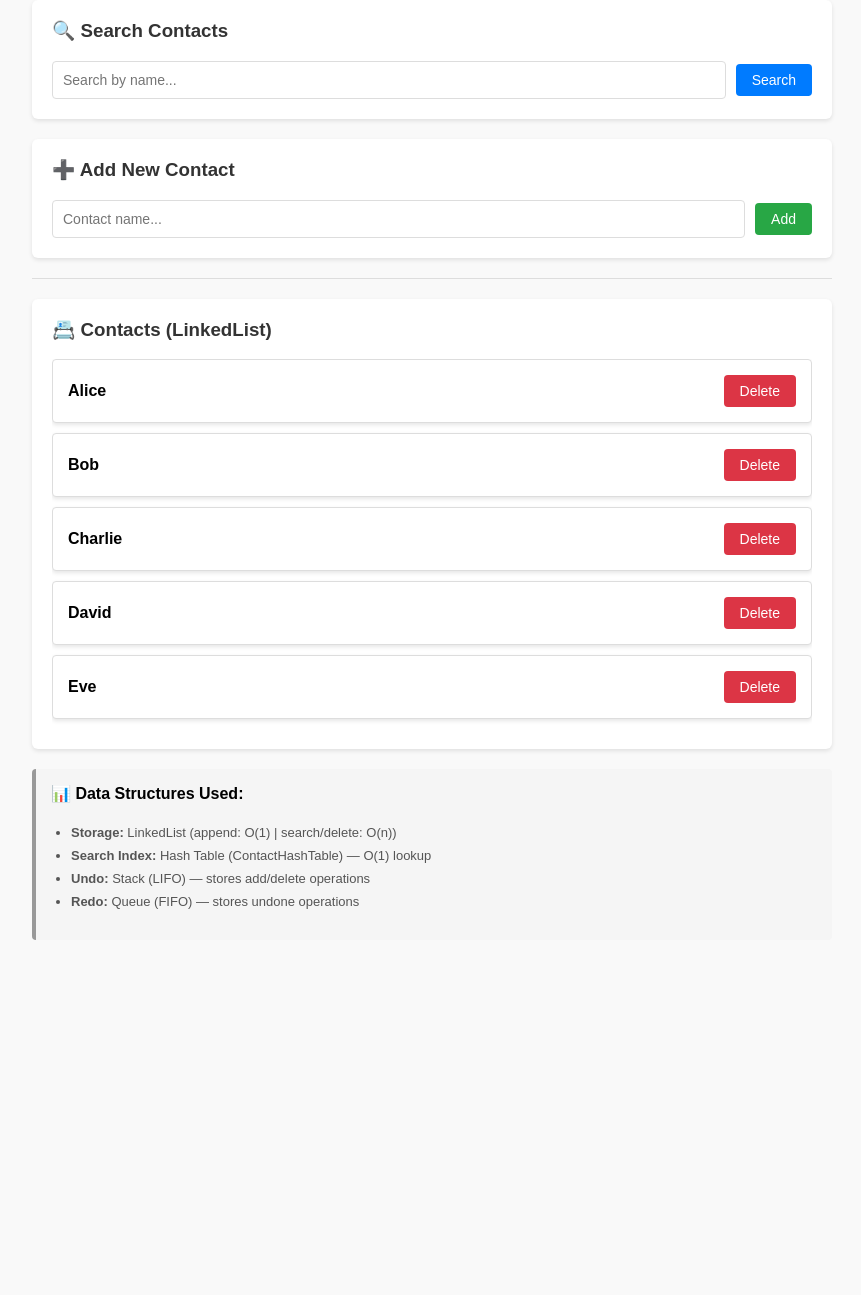
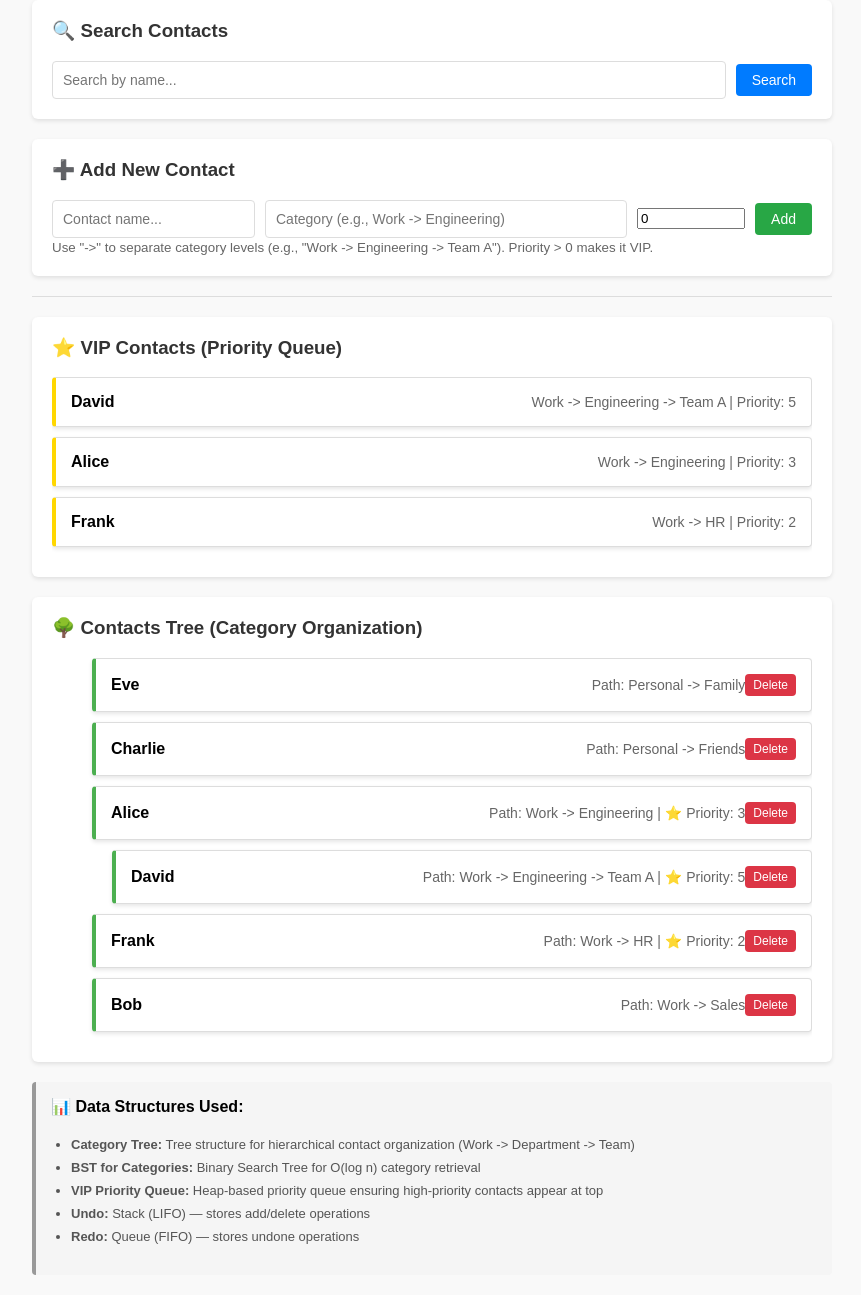
Before and after one commit to KillaShumu/COP4538-Code, a Flask app: page / in a window 1280 px wide. Shown: the part 238-1533 px from the top of the page, without its empty margins (208-1069 px from the left). Before the commit the page ends 1178 px from the top, so only its background shows below. Run offline with Flask 3, Linux system fonts and the light colour scheme; some libraries are stand-ins or nearby versions.

Commit message:
Homework 4 updates.
complete list re-work

```diff
--- a/app.py
+++ b/app.py
@@ -1,6 +1,7 @@
 from flask import Flask, render_template, request, redirect, url_for
 import os
 import time
+import heapq
 
 #Configure SQLAlchemy connection string based on docker-compose environment variables
 
@@ -25,6 +26,178 @@ MSSQL_CONNECTION_STRING = f"mssql+pyodbc://{MSSQL_USER}:{MSSQL_PASSWORD}@{MSSQL_
 app = Flask(__name__)
 
 app.config['FLASK_TITLE'] = ""
+
+
+class Contact:
+    """Represents a contact with name, category path, and priority."""
+    def __init__(self, name, category_path=None, priority=0):
+        self.name = name
+        self.category_path = category_path or []  # list like ['Work', 'Engineering', 'Team A']
+        self.priority = priority  # higher number = higher priority for VIP
+
+    def get_category_string(self):
+        return ' -> '.join(self.category_path) if self.category_path else 'Uncategorized'
+
+    def __str__(self):
+        return self.name
+
+    def __repr__(self):
+        return f"Contact({self.name}, {self.category_path}, {self.priority})"
+
+
+class TreeNode:
+    """Node in the category tree."""
+    def __init__(self, name):
+        self.name = name
+        self.children = {}  # dict of child_name -> TreeNode
+        self.contacts = []  # list of Contact objects at this level
+
+    def add_contact(self, contact):
+        """Add a contact to this node."""
+        self.contacts.append(contact)
+
+    def get_child(self, name):
+        """Get or create child node."""
+        if name not in self.children:
+            self.children[name] = TreeNode(name)
+        return self.children[name]
+
+    def get_all_contacts(self):
+        """Recursively get all contacts in this subtree."""
+        all_contacts = self.contacts[:]
+        for child in self.children.values():
+            all_contacts.extend(child.get_all_contacts())
+        return all_contacts
+
+
+class CategoryTree:
+    """Tree structure for organizing contacts by categories."""
+    def __init__(self):
+        self.root = TreeNode('Root')
+
+    def add_contact(self, contact):
+        """Add a contact to the tree based on its category path."""
+        current = self.root
+        for category in contact.category_path:
+            current = current.get_child(category)
+        current.add_contact(contact)
+
+    def get_contacts_by_category(self, category_path):
+        """Get contacts under a specific category path."""
+        current = self.root
+        try:
+            for category in category_path:
+                current = current.children[category]
+            return current.get_all_contacts()
+        except KeyError:
+            return []
+
+    def get_all_contacts(self):
+        """Get all contacts in the tree."""
+        return self.root.get_all_contacts()
+
+    def remove_contact(self, contact):
+        """Remove a contact from the tree."""
+        current = self.root
+        for category in contact.category_path:
+            if category not in current.children:
+                return False
+            current = current.children[category]
+        if contact in current.contacts:
+            current.contacts.remove(contact)
+            return True
+        return False
+
+
+class BSTNode:
+    """Node in Binary Search Tree."""
+    def __init__(self, key, value):
+        self.key = key  # category path as tuple
+        self.value = value  # list of contacts or TreeNode
+        self.left = None
+        self.right = None
+
+
+class CategoryBST:
+    """Binary Search Tree for fast category retrieval."""
+    def __init__(self):
+        self.root = None
+
+    def _insert(self, node, key, value):
+        if node is None:
+            return BSTNode(key, value)
+        if key < node.key:
+            node.left = self._insert(node.left, key, value)
+        elif key > node.key:
+            node.right = self._insert(node.right, key, value)
+        else:
+            # Update existing
+            node.value = value
+        return node
+
+    def insert(self, key, value):
+        """Insert or update a category."""
+        self.root = self._insert(self.root, key, value)
+
+    def _search(self, node, key):
+        if node is None or node.key == key:
+            return node
+        if key < node.key:
+            return self._search(node.left, key)
+        return self._search(node.right, key)
+
+    def search(self, key):
+        """Search for a category."""
+        node = self._search(self.root, key)
+        return node.value if node else None
+
+    def get_all_categories(self):
+        """Get all category keys in sorted order."""
+        result = []
+        self._inorder(self.root, result)
+        return result
+
+    def _inorder(self, node, result):
+        if node:
+            self._inorder(node.left, result)
+            result.append(node.key)
+            self._inorder(node.right, result)
+
+
+class PriorityQueue:
+    """Priority Queue using heapq for VIP contacts."""
+    def __init__(self):
+        self.heap = []  # list of (-priority, contact) for max-heap
+        self.entry_count = 0  # to handle duplicate priorities
+
+    def push(self, contact):
+        """Add contact to priority queue."""
+        heapq.heappush(self.heap, (-contact.priority, self.entry_count, contact))
+        self.entry_count += 1
+
+    def pop(self):
+        """Remove and return highest priority contact."""
+        if self.heap:
+            return heapq.heappop(self.heap)[2]
+        return None
+
+    def peek(self):
+        """Return highest priority contact without removing."""
+        if self.heap:
+            return self.heap[0][2]
+        return None
+
+    def is_empty(self):
+        return len(self.heap) == 0
+
+    def size(self):
+        return len(self.heap)
+
+    def get_top_contacts(self, n=5):
+        """Get top n contacts without removing them."""
+        # Create a sorted list from heap
+        sorted_contacts = sorted(self.heap, key=lambda x: x[0])  # sort by priority (already negative)
+        return [contact for _, _, contact in sorted_contacts[:n]]
 
 
 class Stack:
@@ -131,15 +304,13 @@ class ContactHashTable:
 
 class ContactOperation:
     """Represents an operation (add or delete) for undo/redo tracking."""
-    def __init__(self, operation_type, name, index):
+    def __init__(self, operation_type, contact):
         """
         operation_type: 'add' or 'delete'
-        name: contact name
-        index: position in the LinkedList
+        contact: Contact object
         """
         self.operation_type = operation_type
-        self.name = name
-        self.index = index
+        self.contact = contact
         self.timestamp = time.time()
 
 
@@ -285,14 +456,30 @@ def find_contact_by_id(contact_id, sorted_contacts):
     return None
 
 
-# replace plain Python list with a LinkedList instance so existing
-# code (append/insert/pop/len/iteration) continues to work
-contacts = LinkedList(["Alice", "Bob", "Charlie", "David", "Eve"])
-contact_hash_table = ContactHashTable()
+# Initialize data structures
+category_tree = CategoryTree()
+category_bst = CategoryBST()
+vip_queue = PriorityQueue()
 
-# Initialize hash table with existing contacts
-for contact in contacts:
-    contact_hash_table.add(contact)
+# Sample contacts with categories and priorities
+sample_contacts = [
+    Contact("Alice", ["Work", "Engineering"], 3),  # VIP
+    Contact("Bob", ["Work", "Sales"], 0),
+    Contact("Charlie", ["Personal", "Friends"], 0),
+    Contact("David", ["Work", "Engineering", "Team A"], 5),  # High VIP
+    Contact("Eve", ["Personal", "Family"], 0),
+    Contact("Frank", ["Work", "HR"], 2),  # VIP
+]
+
+# Add contacts to tree and BST
+for contact in sample_contacts:
+    category_tree.add_contact(contact)
+    category_bst.insert(tuple(contact.category_path), contact.category_path)
+    if contact.priority > 0:
+        vip_queue.push(contact)
+
+# For backward compatibility, create a list of all contacts
+contacts = category_tree.get_all_contacts()
 
 # Undo/Redo stacks and queues
 undo_stack = Stack()
@@ -303,8 +490,16 @@ redo_queue = Queue()
 def index():
     app.config['FLASK_TITLE'] = "Mohammed Haider "
 
+    # Get VIP contacts (top 5)
+    vip_contacts = vip_queue.get_top_contacts(5)
+
+    # Get tree display data
+    tree_data = get_tree_display_data(category_tree.root, contacts_list=contacts)
+
     return render_template('index.html',
                          contacts=contacts,
+                         tree_data=tree_data,
+                         vip_contacts=vip_contacts,
                          title=app.config['FLASK_TITLE'],
                          undo_available=not undo_stack.is_empty(),
                          redo_available=not redo_queue.is_empty())
@@ -313,24 +508,41 @@ def index():
 def add_contact():
     """
     Endpoint to add a new contact.
-    Records the operation in the undo stack and adds to LinkedList and hash table.
+    Records the operation in the undo stack and adds to tree, BST, and VIP queue.
     Clears the redo queue when a new operation is performed.
     """
+    global contacts
+
     name = request.form.get('name')
+    category_str = request.form.get('category', '')
+    priority = int(request.form.get('priority', 0))
 
     if name:
+        # Parse category path
+        category_path = [cat.strip() for cat in category_str.split('->')] if category_str else []
+
+        # Create contact
+        contact = Contact(name, category_path, priority)
+
         # Record the operation for undo
-        operation = ContactOperation('add', name, len(contacts))
+        operation = ContactOperation('add', contact)
         undo_stack.push(operation)
 
         # Clear redo queue when new operation is performed
         redo_queue.clear()
 
-        # Add to LinkedList
-        contacts.append(name)
+        # Add to tree
+        category_tree.add_contact(contact)
 
-        # Add to hash table for O(1) lookup
-        contact_hash_table.add(name)
+        # Add to BST
+        category_bst.insert(tuple(category_path), category_path)
+
+        # Add to VIP queue if priority > 0
+        if priority > 0:
+            vip_queue.push(contact)
+
+        # Update contacts list
+        contacts = category_tree.get_all_contacts()
 
     return redirect(url_for('index'))
 
@@ -359,29 +571,21 @@ def search():
     """
     Search for contacts by name.
 
-    The previous implementation relied on a hash table for constant-time
-    lookups.  In this version we perform a simple linear scan to collect
-    matches, then apply a quick sort to the result set before rendering.
-    This demonstrates the quick sort algorithm in the code base – the
-    hash table object still exists but is no longer used by this route.
-
-    Matches are treated case-insensitively and require exact name equality
-    (mirroring the behaviour of the original hash-based lookup).  The
-    ``search_results`` list contains ``(index, contact)`` pairs so that
-    the UI can still delete by the contact's position in the main list.
+    Performs a linear scan over contacts to find matches.
+    Matches are treated case-insensitively.
     """
     raw_query = request.args.get('q', '')
     query = raw_query.lower()
 
     search_results = []
     if query:
-        # perform linear scan over linked list
-        for i, c in enumerate(contacts):
-            if c.lower() == query:
-                search_results.append((i, c))
+        # perform linear scan over contacts
+        for i, contact in enumerate(contacts):
+            if contact.name.lower() == query:
+                search_results.append((i, contact))
         # sort the results by contact name using quick sort
         if search_results:
-            search_results = quick_sort(search_results, key=lambda pair: pair[1].lower())
+            search_results = quick_sort(search_results, key=lambda pair: pair[1].name.lower())
 
     return render_template('search_results.html',
                          query=raw_query,
@@ -394,24 +598,33 @@ def search():
 @app.route('/delete/<int:idx>', methods=['POST'])
 def delete_contact(idx):
     """
-    Remove a contact from the in-memory list by index and record it for undo.
-    Records the deletion in the undo stack and removes from hash table.
+    Remove a contact from the tree by index and record it for undo.
+    Records the deletion in the undo stack and removes from tree, BST, and VIP queue.
     """
+    global contacts
+
     try:
-        name = contacts[idx]
+        contact = contacts[idx]
 
         # Record the operation for undo
-        operation = ContactOperation('delete', name, idx)
+        operation = ContactOperation('delete', contact)
         undo_stack.push(operation)
 
         # Clear redo queue when new operation is performed
         redo_queue.clear()
 
-        # Remove from LinkedList
-        contacts.pop(idx)
+        # Remove from tree
+        category_tree.remove_contact(contact)
 
-        # Remove from hash table
-        contact_hash_table.remove(name)
+        # Remove from BST (if needed)
+        # Note: BST removal is complex, we'll skip for now
+
+        # Remove from VIP queue if present
+        if contact.priority > 0:
+            vip_queue.remove(contact)
+
+        # Update contacts list
+        contacts = category_tree.get_all_contacts()
     except Exception:
         pass
 
@@ -425,6 +638,8 @@ def undo():
     Undo the last operation (add or delete) using the undo stack.
     Moves the undone operation to the redo queue for potential redo.
     """
+    global contacts
+
     # Prefer form 'next' (from POST), then querystring 'next', otherwise go home
     next_url = request.form.get('next') or request.args.get('next') or url_for('index')
 
@@ -436,16 +651,20 @@ def undo():
     if operation.operation_type == 'add':
         # Undo an add: remove the contact
         try:
-            contacts.pop(operation.index)
-            contact_hash_table.remove(operation.name)
+            category_tree.remove_contact(operation.contact)
+            if operation.contact.priority > 0:
+                vip_queue.remove(operation.contact)
+            contacts = category_tree.get_all_contacts()
         except Exception:
             pass
     elif operation.operation_type == 'delete':
         # Undo a delete: restore the contact
         try:
-            insert_at = min(max(0, operation.index), len(contacts))
-            contacts.insert(insert_at, operation.name)
-            contact_hash_table.add(operation.name)
+            category_tree.add_contact(operation.contact)
+            category_bst.insert(tuple(operation.contact.category_path), operation.contact.category_path)
+            if operation.contact.priority > 0:
+                vip_queue.push(operation.contact)
+            contacts = category_tree.get_all_contacts()
         except Exception:
             pass
 
@@ -461,6 +680,8 @@ def redo():
     Redo the last undone operation (add or delete) using the redo queue.
     Moves the redone operation back to the undo stack.
     """
+    global contacts
+
     # Prefer form 'next' (from POST), then querystring 'next', otherwise go home
     next_url = request.form.get('next') or request.args.get('next') or url_for('index')
 
@@ -472,16 +693,20 @@ def redo():
     if operation.operation_type == 'add':
         # Redo an add: restore the contact
         try:
-            insert_at = min(max(0, operation.index), len(contacts))
-            contacts.insert(insert_at, operation.name)
-            contact_hash_table.add(operation.name)
+            category_tree.add_contact(operation.contact)
+            category_bst.insert(tuple(operation.contact.category_path), operation.contact.category_path)
+            if operation.contact.priority > 0:
+                vip_queue.push(operation.contact)
+            contacts = category_tree.get_all_contacts()
         except Exception:
             pass
     elif operation.operation_type == 'delete':
         # Redo a delete: remove the contact again
         try:
-            contacts.pop(operation.index)
-            contact_hash_table.remove(operation.name)
+            category_tree.remove_contact(operation.contact)
+            if operation.contact.priority > 0:
+                vip_queue.remove(operation.contact)
+            contacts = category_tree.get_all_contacts()
         except Exception:
             pass
 
@@ -491,11 +716,29 @@ def redo():
     return redirect(next_url)
 
 
-def get_postgres_connection():
-    pass
+def get_tree_display_data(tree_node, path=[], contacts_list=None):
+    """Get display data for tree visualization."""
+    if contacts_list is None:
+        contacts_list = []
 
-def get_mssql_connection():
-    pass
+    data = []
+    current_path = path + [tree_node.name]
+
+    # Add contacts at this level
+    for contact in tree_node.contacts:
+        contact_index = contacts_list.index(contact) if contact in contacts_list else -1
+        data.append({
+            'path': current_path[1:],  # Skip 'Root'
+            'contact': contact,
+            'level': len(current_path) - 1,
+            'index': contact_index
+        })
+
+    # Recursively add children
+    for child_name, child_node in sorted(tree_node.children.items()):
+        data.extend(get_tree_display_data(child_node, current_path, contacts_list))
+
+    return data
 
 if __name__ == '__main__':
     # Run the Flask app on port 5000, accessible externally
--- /dev/null
+++ b/run.py
@@ -0,0 +1,4 @@
+from app import app
+
+if __name__ == '__main__':
+    app.run(host='0.0.0.0', port=5000, debug=True)
--- a/templates/index.html
+++ b/templates/index.html
@@ -133,29 +133,61 @@
         <h3>➕ Add New Contact</h3>
         <form action="/add" method="POST" class="input-group">
             <input type="text" name="name" placeholder="Contact name..." required>
+            <input type="text" name="category" placeholder="Category (e.g., Work -> Engineering)" style="flex: 2;">
+            <input type="number" name="priority" placeholder="Priority (0-10)" min="0" max="10" value="0" style="width: 100px;">
             <button type="submit" class="btn-success">Add</button>
         </form>
+        <small style="color: #666;">Use "->" to separate category levels (e.g., "Work -> Engineering -> Team A"). Priority > 0 makes it VIP.</small>
     </div>
 
     <hr>
 
-    <!-- Contacts List -->
+    <!-- VIP Contacts Section -->
     <div class="section">
-        <h3>📇 Contacts (LinkedList)</h3>
+        <h3>⭐ VIP Contacts (Priority Queue)</h3>
         <div class="contacts-list">
-            {% for contact in contacts %}
-                <div class="card">
-                    <strong>{{ contact }}</strong>
-                    <form action="{{ url_for('delete_contact', idx=loop.index0) }}" method="post">
+            {% for contact in vip_contacts %}
+                <div class="card" style="border-left: 4px solid gold;">
+                    <strong>{{ contact.name }}</strong>
+                    <div style="color: #666; font-size: 14px;">
+                        {{ contact.get_category_string() }} | Priority: {{ contact.priority }}
+                    </div>
+                </div>
+            {% else %}
+                <div class="empty-state">
+                    <p>No VIP contacts yet.</p>
+                </div>
+            {% endfor %}
+        </div>
+    </div>
+
+    <!-- Contacts Tree Section -->
+    <div class="section">
+        <h3>🌳 Contacts Tree (Category Organization)</h3>
+        <div class="contacts-list">
+            {% for item in tree_data %}
+                <div class="card" style="margin-left: {{ item.level * 20 }}px; border-left: 4px solid #4CAF50;">
+                    <strong>{{ item.contact.name }}</strong>
+                    <div style="color: #666; font-size: 14px;">
+                        {% if item.path %}
+                            Path: {{ item.path|join(' -> ') }}
+                        {% else %}
+                            Root Level
+                        {% endif %}
+                        {% if item.contact.priority > 0 %}
+                            | ⭐ Priority: {{ item.contact.priority }}
+                        {% endif %}
+                    </div>
+                    <form action="{{ url_for('delete_contact', idx=item.index) }}" method="post" style="margin: 0;">
                         <input type="hidden" name="next" value="{{ url_for('index') }}">
-                        <button type="submit" class="btn-danger" onclick="return confirm('Delete {{ contact }}?')">
+                        <button type="submit" class="btn-danger" onclick="return confirm('Delete {{ item.contact.name }}?')" style="font-size: 12px; padding: 4px 8px;">
                             Delete
                         </button>
                     </form>
                 </div>
             {% else %}
                 <div class="empty-state">
-                    <p>No contacts yet. Add one to get started!</p>
+                    <p>No contacts in tree yet.</p>
                 </div>
             {% endfor %}
         </div>
@@ -165,8 +197,9 @@
     <div class="info-box">
         <h4>📊 Data Structures Used:</h4>
         <ul>
-            <li><strong>Storage:</strong> LinkedList (append: O(1) | search/delete: O(n))</li>
-            <li><strong>Search Index:</strong> Hash Table (ContactHashTable) — O(1) lookup</li>
+            <li><strong>Category Tree:</strong> Tree structure for hierarchical contact organization (Work -> Department -> Team)</li>
+            <li><strong>BST for Categories:</strong> Binary Search Tree for O(log n) category retrieval</li>
+            <li><strong>VIP Priority Queue:</strong> Heap-based priority queue ensuring high-priority contacts appear at top</li>
             <li><strong>Undo:</strong> Stack (LIFO) — stores add/delete operations</li>
             <li><strong>Redo:</strong> Queue (FIFO) — stores undone operations</li>
         </ul>
```
Also changed, not shown: templates/search_results.html (+10 -2 lines), test_import.py (added, +9 -0 lines), 1 other file.
